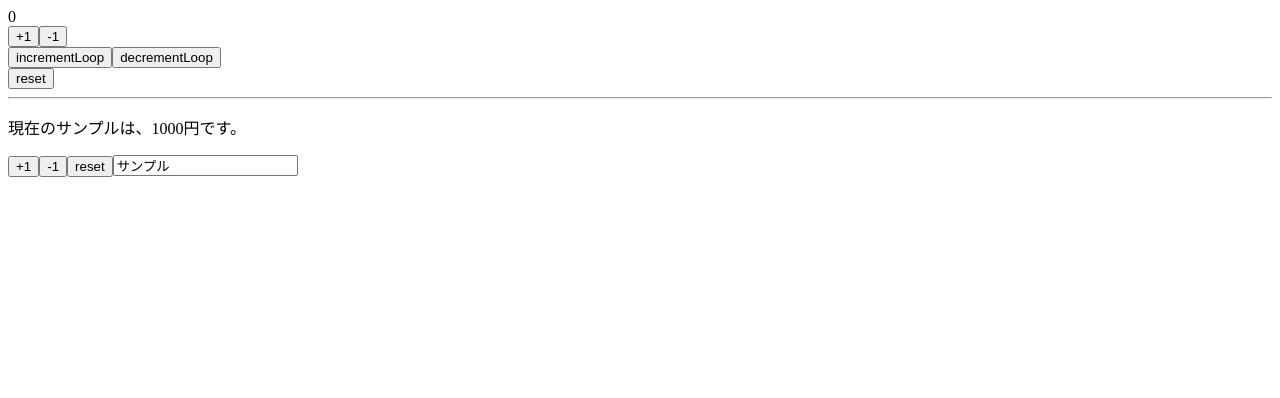
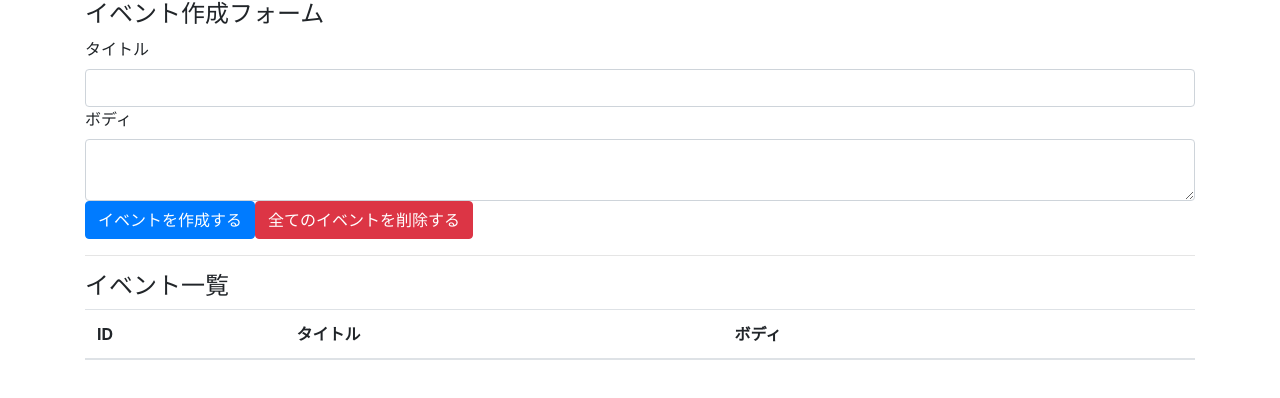
Before and after one commit to YudaiTamura/learning-react-hooks, a React (Create React App) app: page / in a window 1280 px wide. Shown: the top 398 px of the page. Built offline with nearby package versions, Linux system fonts and the light colour scheme.

Commit message:
イベントフォームを作成

```diff
--- a/package.json
+++ b/package.json
@@ -3,6 +3,7 @@
   "version": "0.1.0",
   "private": true,
   "dependencies": {
+    "bootstrap": "4.3.1",
     "react": "^16.13.1",
     "react-dom": "^16.13.1",
     "react-scripts": "3.4.1"
--- a/src/App.js
+++ /dev/null
@@ -1,48 +0,0 @@
-import React, { useState } from "react";
-
-const App = (props) => {
-  const [count, setCount] = useState(0);
-
-  const increment = () => setCount(count + 1);
-  const decrement = () => setCount(count - 1);
-
-  const incrementLoop = () => setCount((previousCount) => (previousCount >= 10 ? 0 : previousCount + 1));
-  const decrementLoop = () => setCount((previousCount) => (previousCount <= -10 ? 0 : previousCount - 1));
-
-  const reset = () => setCount(0);
-
-  const [state, setState] = useState(props);
-  const { name, price } = state;
-
-  return (
-    <>
-      <div>{count}</div>
-      <div>
-        <button onClick={increment}>+1</button>
-        <button onClick={decrement}>-1</button>
-      </div>
-      <div>
-        <button onClick={incrementLoop}>incrementLoop</button>
-        <button onClick={decrementLoop}>decrementLoop</button>
-      </div>
-      <div>
-        <button onClick={reset}>reset</button>
-      </div>
-      <hr />
-      <p>
-        現在の{name}は、{price}円です。
-      </p>
-      <button onClick={() => setState({ ...state, price: price + 1 })}>+1</button>
-      <button onClick={() => setState({ ...state, price: price - 1 })}>-1</button>
-      <button onClick={() => setState(props)}>reset</button>
-      <input value={name} onChange={(e) => setState({ ...state, name: e.target.value })} />
-    </>
-  );
-};
-
-App.defaultProps = {
-  name: "サンプル",
-  price: 1000,
-};
-
-export default App;
--- /dev/null
+++ b/src/components/App.js
@@ -0,0 +1,40 @@
+import React from "react";
+
+import "bootstrap/dist/css/bootstrap.min.css";
+
+const App = (props) => {
+  return (
+    <>
+      <div className="container">
+        <h4>イベント作成フォーム</h4>
+        <form>
+          <div calssName="form-group">
+            <label htmlFor="fromEventTitle">タイトル</label>
+            <input id="fromEventTitle" className="form-control" />
+          </div>
+          <div calssName="form-group">
+            <label htmlFor="fromEventBody">ボディ</label>
+            <textarea id="fromEventBody" className="form-control" />
+          </div>
+          <button className="btn btn-primary">イベントを作成する</button>
+          <button className="btn btn-danger">全てのイベントを削除する</button>
+        </form>
+        <hr className="" />
+        <h4>イベント一覧</h4>
+        <table className="table table-hover">
+          <thead>
+            <tr>
+              <th>ID</th>
+              <th>タイトル</th>
+              <th>ボディ</th>
+              <th></th>
+            </tr>
+          </thead>
+          <tbody></tbody>
+        </table>
+      </div>
+    </>
+  );
+};
+
+export default App;
--- a/src/index.js
+++ b/src/index.js
@@ -1,5 +1,5 @@
 import React from "react";
 import ReactDOM from "react-dom";
-import App from "./App";
+import App from "./components/App";
 
 ReactDOM.render(<App />, document.getElementById("root"));
```
Also changed, not shown: 1 other file (tests, documents, lock files or other folders).
